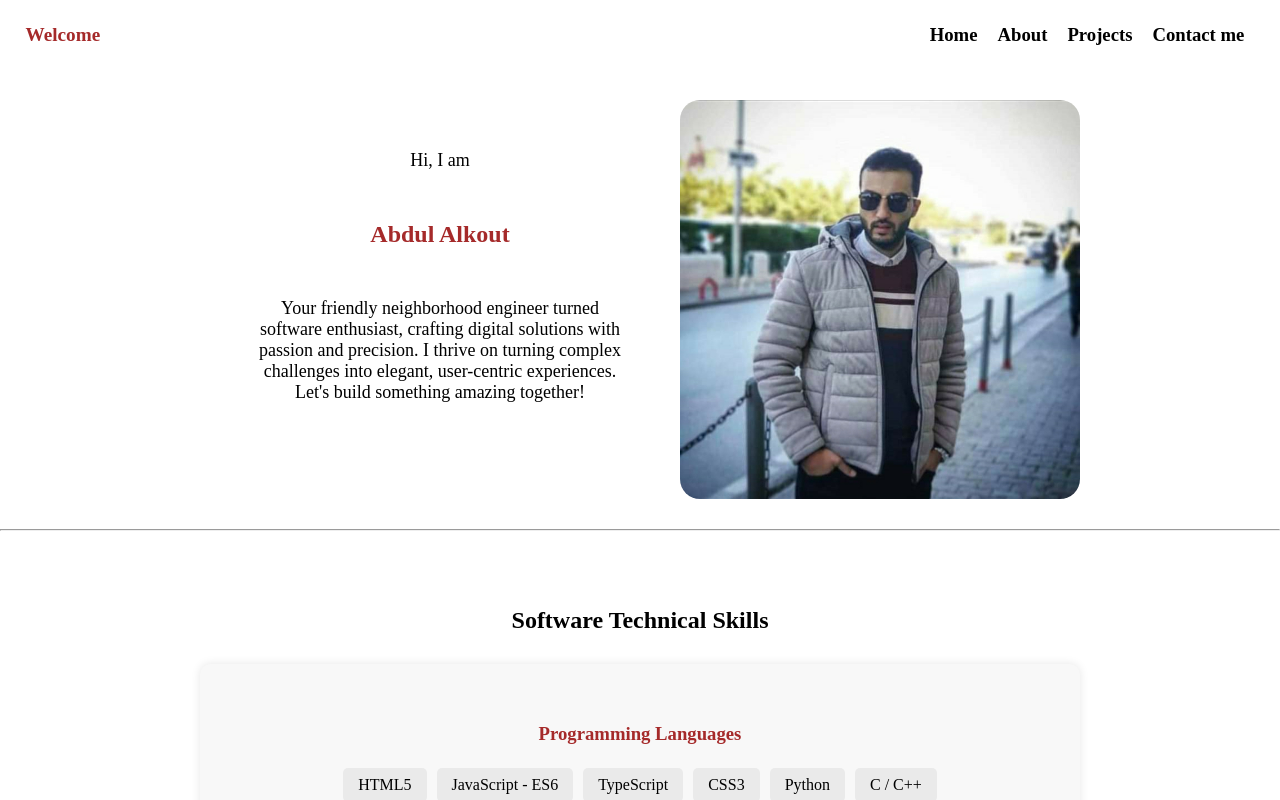
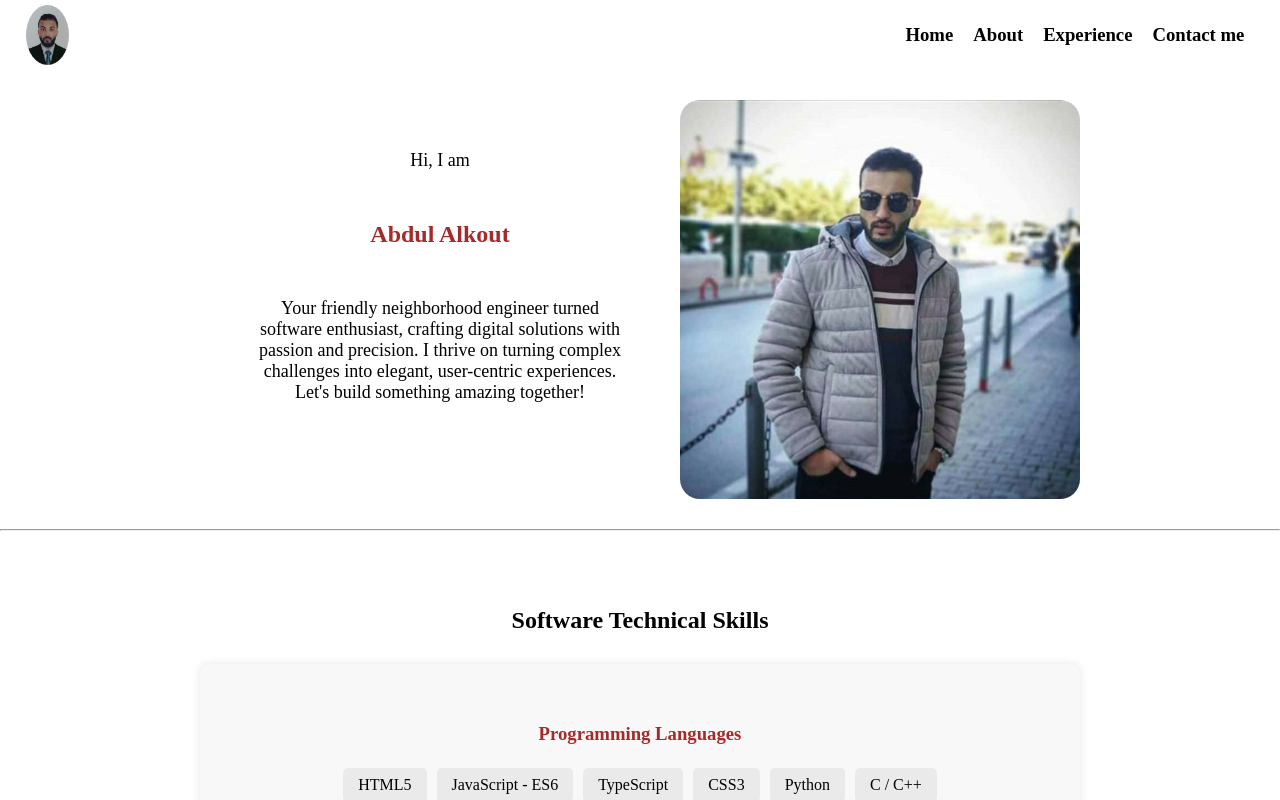
Before and after one commit to abdulalkout/protfolio, a React (Create React App) app: page / in a window 1280 px wide. Shown: the top 800 px of the page. Built offline with nearby package versions, Linux system fonts and the light colour scheme.

Commit message:
mobile view display CSS

```diff
--- a/src/App.js
+++ b/src/App.js
@@ -13,7 +13,7 @@ function App() {
       <Routes>
         <Route path="/" element={<Home />} />
         <Route path="/about" element={<AboutMe />} />
-        <Route path="/projects" element={<p>Hi</p>} />
+        <Route path="/Experience" element={<p>Hi</p>} />
         <Route path="/contact" element={<ContactMe />} />
       </Routes>
       <Footer />
--- a/src/components/Navbar/Navbar.css
+++ b/src/components/Navbar/Navbar.css
@@ -17,7 +17,8 @@
 }
 
 .logo {
-  /* height: 80px; */
+  height: 60px;
+  border-radius: 50%;
   margin-left: 2%;
   align-self: center;
   color: black;
@@ -83,7 +84,7 @@
 
 /* For mobile veiw */
 @media only screen and (max-width: 800px) {
-  .pageLinks a {
+  .pageLinks {
     padding: 10px;
     text-align: center;
     width: 100%;
@@ -92,6 +93,7 @@
 
   .logo {
     margin-left: 2%;
+    display: none;
   }
 
   .nav-links {
--- a/src/components/Navbar/Navbar.jsx
+++ b/src/components/Navbar/Navbar.jsx
@@ -2,6 +2,7 @@ import React, { useState, useEffect } from "react";
 import "./Navbar.css";
 import { Link } from "react-router-dom";
 import "@fortawesome/fontawesome-free/css/all.css";
+import logo from "../../images/me2.jpg";
 
 // Rest of your React code...
 
@@ -25,7 +26,8 @@ function Navbar() {
   return (
     <div className="sticky-nav">
       <div className={`navbar ${isMobileMenuOpen ? "mobile-menu-open" : ""}`}>
-        <p className="logo">Welcome</p>
+        <img className="logo" src={logo} alt="" />
+        {/* <p className="logo">Welcome</p> */}
         <div className={`pageLinks ${isMobileMenuOpen ? "active" : ""}`}>
           <Link to="/" className="nav-links">
             {isMobileMenuOpen ? <i className="fas fa-home"></i> : <h3>Home</h3>}
@@ -41,7 +43,7 @@ function Navbar() {
             {isMobileMenuOpen ? (
               <i class="fa-solid fa-terminal"></i>
             ) : (
-              <h3>Projects</h3>
+              <h3>Experience</h3>
             )}
           </Link>
           <Link to="/contact" className="nav-links">
```
Also changed, not shown: src/images/me.jpeg (added), src/images/me2.jpg (added).
